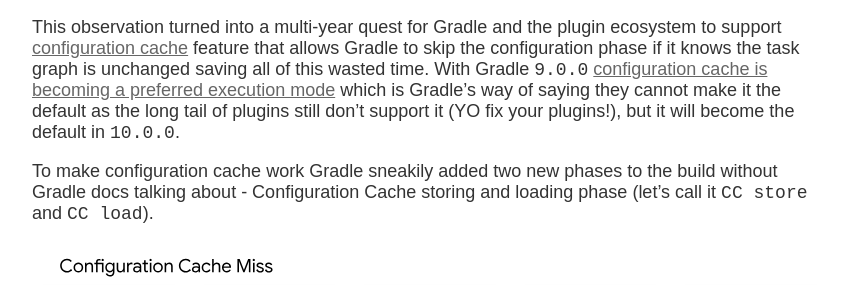
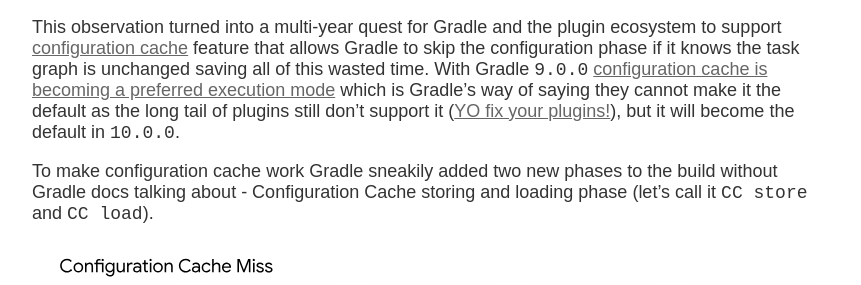
Before and after one commit to liutikas/liutikas.github.io, a Jekyll site: the page built from _posts/2025-07-24-New-Phases.md, in a window 1280 px wide and 900 px high, scrolled down 778 px. Shown: the part 180-465 px from the top of the window, without its empty margins (208-1069 px from the left). Built offline with Jekyll 4.4.1, drawn with Linux system fonts in a browser that asks for light colours; part of the change alters nothing that is shown.

```diff
--- a/_posts/2025-07-24-New-Phases.md
+++ b/_posts/2025-07-24-New-Phases.md
@@ -23,7 +23,7 @@ of initialization and configuration were identical to previous Gradle runs, but
 This observation turned into a multi-year quest for Gradle and the plugin ecosystem to support [configuration cache](https://docs.gradle.org/current/userguide/configuration_cache.html)
 feature that allows Gradle to skip the configuration phase if it knows the task graph is unchanged saving all of this
 wasted time. With Gradle `9.0.0` [configuration cache is becoming a preferred execution mode](https://gradle.org/whats-new/gradle-9/#:~:text=a%20different%20lifecycle.-,Configuration%20Cache,-The%20Configuration%20Cache)
-which is Gradle's way of saying they cannot make it the default as the long tail of plugins still don't support it (YO fix your plugins!), but
+which is Gradle's way of saying they cannot make it the default as the long tail of plugins still don't support it ([YO fix your plugins!](https://github.com/gradle/gradle/issues/13490)), but
 it will become the default in `10.0.0`.
 
 To make configuration cache work Gradle sneakily added two new phases to the build without Gradle docs talking about -
```
